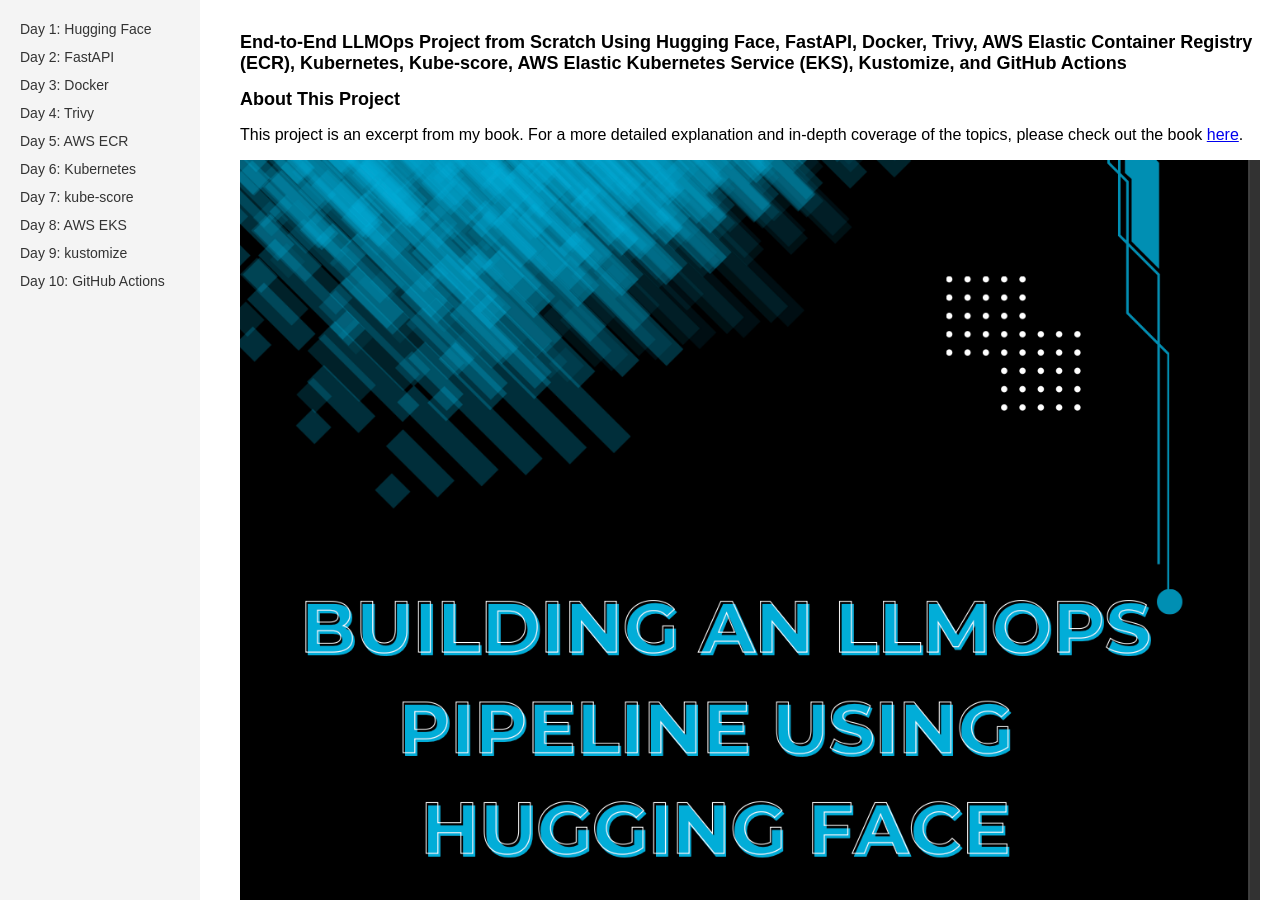
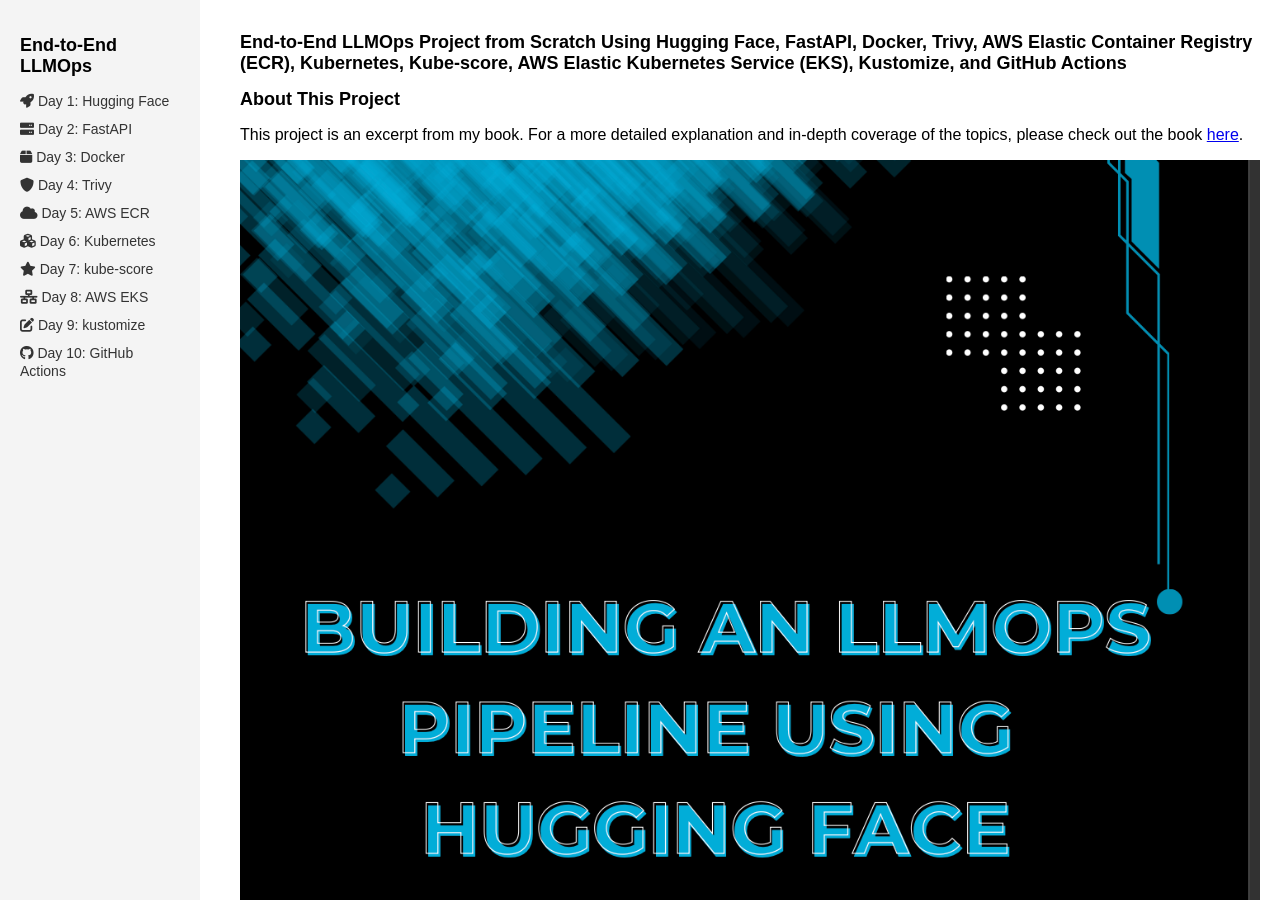
Before and after one commit to 100daysofdevops/end-to-end-llmops-pipeline, a Jekyll site: the page built from README.md, in a window 1280 px wide and 900 px high. Built offline with Jekyll 4.4.1, drawn with Linux system fonts in a browser that asks for light colours; our own code applies the rules of GitHub Pages for plain Markdown files.

Commit message:
Update default.html

```diff
--- a/_layouts/default.html
+++ b/_layouts/default.html
@@ -5,23 +5,26 @@
   <meta name="viewport" content="width=device-width, initial-scale=1.0">
   <title>{{ page.title }}</title>
   <link rel="stylesheet" href="{{ '/assets/css/style.css' | relative_url }}">
+  <link rel="stylesheet" href="https://cdnjs.cloudflare.com/ajax/libs/font-awesome/6.0.0-beta3/css/all.min.css">
 </head>
 <body>
   <div class="wrapper">
     <div class="sidebar">
+      <h2>End-to-End LLMOps</h2>
       <ul>
-        <li><a href="01-Hugging-Face">Day 1: Hugging Face</a></li>
-        <li><a href="02-FastAPI">Day 2: FastAPI</a></li>
-        <li><a href="03-Docker">Day 3: Docker</a></li>
-        <li><a href="04-Trivy">Day 4: Trivy</a></li>
-        <li><a href="05-AWS-ECR">Day 5: AWS ECR</a></li>
-        <li><a href="06-Kubernetes">Day 6: Kubernetes</a></li>
-        <li><a href="07-kube-score">Day 7: kube-score</a></li>
-        <li><a href="08-EKS">Day 8: AWS EKS</a></li>
-        <li><a href="09-kustomize">Day 9: kustomize</a></li>
-        <li><a href="10-github-action">Day 10: GitHub Actions</a></li>
+        <li><a href="01-Hugging-Face"><i class="fas fa-rocket"></i> Day 1: Hugging Face</a></li>
+        <li><a href="02-FastAPI"><i class="fas fa-server"></i> Day 2: FastAPI</a></li>
+        <li><a href="03-Docker"><i class="fas fa-box"></i> Day 3: Docker</a></li>
+        <li><a href="04-Trivy"><i class="fas fa-shield-alt"></i> Day 4: Trivy</a></li>
+        <li><a href="05-AWS-ECR"><i class="fas fa-cloud"></i> Day 5: AWS ECR</a></li>
+        <li><a href="06-Kubernetes"><i class="fas fa-cubes"></i> Day 6: Kubernetes</a></li>
+        <li><a href="07-kube-score"><i class="fas fa-star"></i> Day 7: kube-score</a></li>
+        <li><a href="08-EKS"><i class="fas fa-network-wired"></i> Day 8: AWS EKS</a></li>
+        <li><a href="09-kustomize"><i class="fas fa-edit"></i> Day 9: kustomize</a></li>
+        <li><a href="10-github-action"><i class="fab fa-github"></i> Day 10: GitHub Actions</a></li>
       </ul>
     </div>
+
     <div class="content">
       {{ content }}
     </div>
```
